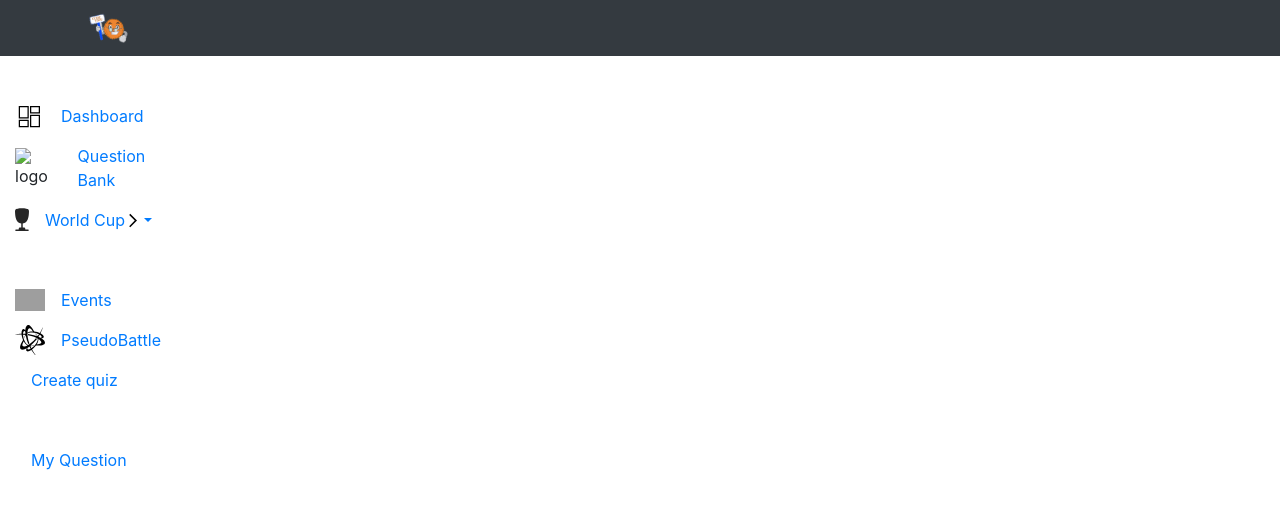
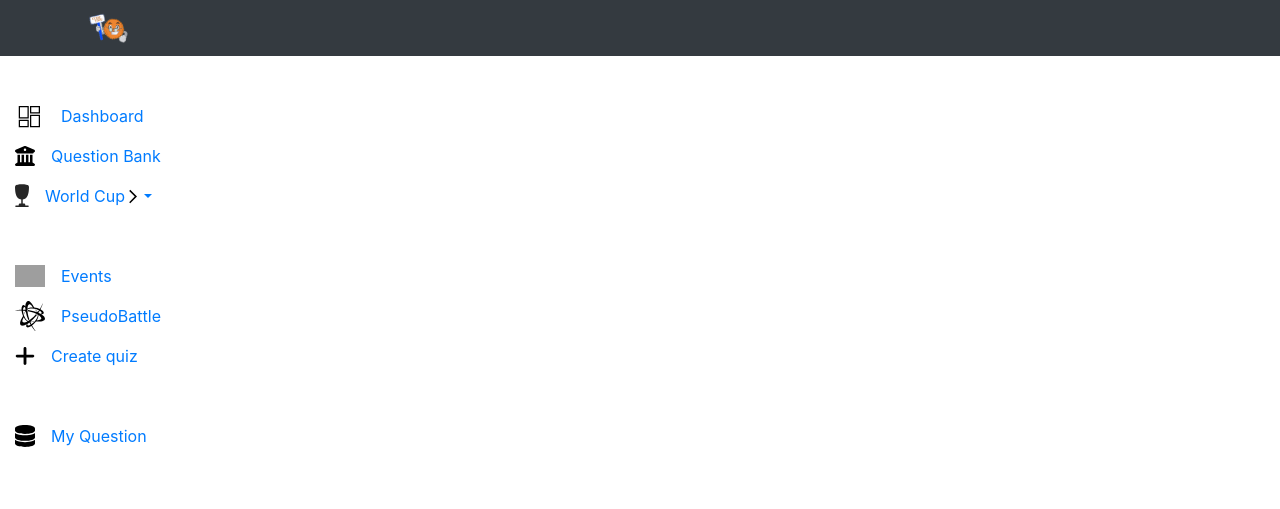
Before and after one commit to CodeTikki-World-of-Coding/CodeTikki_Gaming, a PHP site: page /themes/main/cpanel/quizMaster/quizmaster.php in a window 1280 px wide. Shown: the top 509 px of the page. Run offline with PHP 8.4, Linux system fonts and the light colour scheme; grey boxes are pictures that could not be loaded.

Commit message:
work on quizmaster

```diff
--- a/core/main/fetch_myQuestion.php
+++ b/core/main/fetch_myQuestion.php
@@ -19,7 +19,7 @@ $questions = $stmt->fetchAll(PDO::FETCH_ASSOC);
 
 if ($questions) {
     echo "<table border='1'>";
-    echo "<tr><th>Question ID</th><th>Question Title</th><th>Level</th><th>Status</th><th>Payment</th><th>Date</th><th></th></tr>";
+    echo "<tr><th width='8%' >Question ID</th><th width='48%'>Question Title</th><th>Level</th><th>Status</th><th>Payment</th><th>Date</th><th></th></tr>";
     foreach ($questions as $question) {
         echo "<tr>";
         echo "<td>".$question['QuestionId']."</td>";
--- a/themes/main/cpanel/quizMaster/Events/Quiz_events.phtml
+++ b/themes/main/cpanel/quizMaster/Events/Quiz_events.php
@@ -26,8 +26,8 @@
           <div class="position-sticky pt-5 mt-5 rounded border-dark section">
             <ul>
               <li class="nav-item mt-5">
-                  <a class="nav-link menu active d-flex justify-content-between align-items-center" aria-current="page" href="">
-                    Creat Quiz
+                  <a class="nav-link creat-quiz menu active d-flex justify-content-between align-items-center" aria-current="page" href="">
+                    Create Quiz
                   </a>
               </li>
             </ul>
--- a/themes/main/cpanel/quizMaster/my_question/my_question.php
+++ b/themes/main/cpanel/quizMaster/my_question/my_question.php
@@ -16,7 +16,7 @@
     <div class="row criteria">
         <div class="col total-question">
             <div class="row">
-                <div class="col-md-4"></div>
+                <div class="col-md-4"><img src="themes/images/paper.svg" alt=""></div>
                 <div class="col-md-8">
                     <div class="row total-question-count">7
                     </div>
@@ -108,5 +108,7 @@
         </div>
     </div>
 </div>
+<script src="https://code.jquery.com/jquery-3.6.0.min.js"></script>
+    <script src="https://maxcdn.bootstrapcdn.com/bootstrap/4.0.0/js/bootstrap.min.js"></script>
 
     <script src="themes/main/cpanel/quizMaster/my_question/js/my_question-script.js"></script>
--- a/themes/main/cpanel/quizMaster/quizmaster.php
+++ b/themes/main/cpanel/quizMaster/quizmaster.php
@@ -28,7 +28,7 @@
                         </li>
                         <li class="nav-item">
                             <div class="d-flex align-items-center">
-                            <img src="" alt="logo" class="me-1 ms-1">
+                            <img src="themes/images/building-columns-solid.svg" alt="logo" class="me-1 ms-1" style="width: 20px;">
                                 <a class="nav-link menu active d-flex justify-content-between align-items-center" aria-current="page" href="themes/main/cpanel/questionBank.php">
                                     Question Bank
                                 </a>
@@ -58,7 +58,7 @@
                     <li class="nav-item">
                             <div class="d-flex align-items-center">
                             <img src="themes/images/quizzz 2.svg" alt="logo" class="me-1 ms-1" style="width:30px">
-                                <a class="nav-link events-link menu active d-flex justify-content-between align-items-center" aria-current="page" href="themes/main/cpanel/quizMaster/Events/Quiz_events.phtml">
+                                <a class="nav-link events-link menu active d-flex justify-content-between align-items-center" aria-current="page" href="themes/main/cpanel/quizMaster/Events/Quiz_events.php">
                                     Events
                                 </a>
                             </div>
@@ -72,9 +72,12 @@
                             </div>
                         </li>
                         <li class="nav-item dropdown">
+                            <div class="d-flex align-items-center">
+                                <img src="themes/images/plus-solid.svg" alt="logo" class="me-1 ms-1" style="width:20px">
                                 <a class="nav-link d-flex justify-content-between align-items-center menu" href="themes/main/cpanel/quizMaster/create_quiz/create-quiz.php" id="navbarDropdown" aria-expanded="false">
                                     Create quiz
                                 </a>
+                            </div>
                         </li>
 
                     </ul>
@@ -82,9 +85,12 @@
                 <div class="position-sticky pt-3 mt-4 rounded border-dark section">
                     <ul class="nav flex-column">
                         <li class="nav-item dropdown">
+                            <div class="d-flex align-items-center">
+                                <img src="themes/images/database-solid.svg" alt="logo" class="me-1 ms-1" style="width:20px">
                                 <a class="nav-link d-flex justify-content-between align-items-center menu" href="themes/main/cpanel/quizMaster/my_question/my_question.php" id="navbarDropdown" aria-expanded="false">
                                     My Question
                                 </a>
+                            </div>
                         </li>
                     </ul>
                 </div>
--- a/themes/scss/_cpanel.scss
+++ b/themes/scss/_cpanel.scss
@@ -104,6 +104,7 @@
                 }
 
                 li {
+                    padding-bottom: 10px;
                     .dropdown-toggle::after {
                         display: none !important;
                     }
@@ -156,6 +157,7 @@
                 margin:0 auto;
                 border:.5px ;
                 box-shadow: 2px 4px 5px rgba(0, 0, 0, 0.3);
+                padding: 10px;
 
             }
         }
```
Also changed, not shown: themes/scss/Quiz_events.scss (+6 -1 lines), themes/images/building-columns-solid.svg (added), themes/images/database-solid.svg (added), themes/images/paper.svg (added), themes/images/plus-solid.svg (added), 1 other file. Lines whose indentation alone changed are shown as unchanged.
